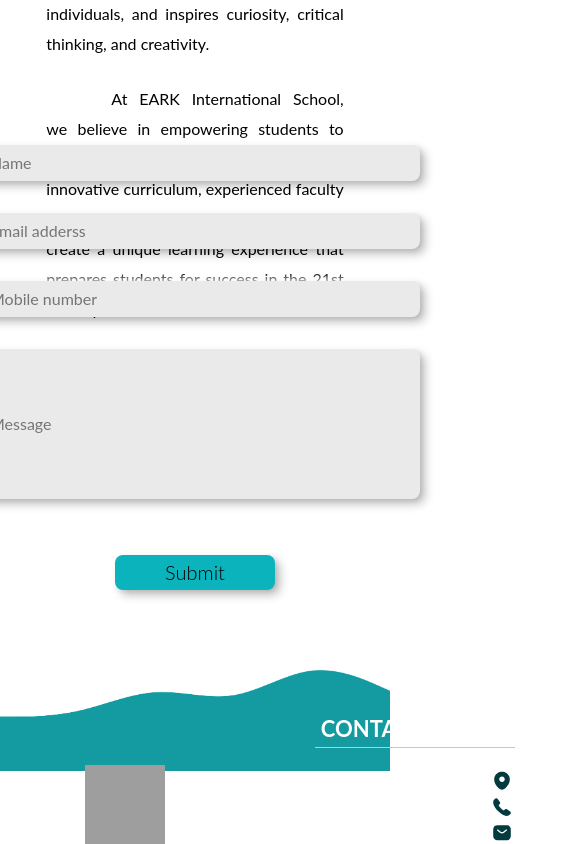
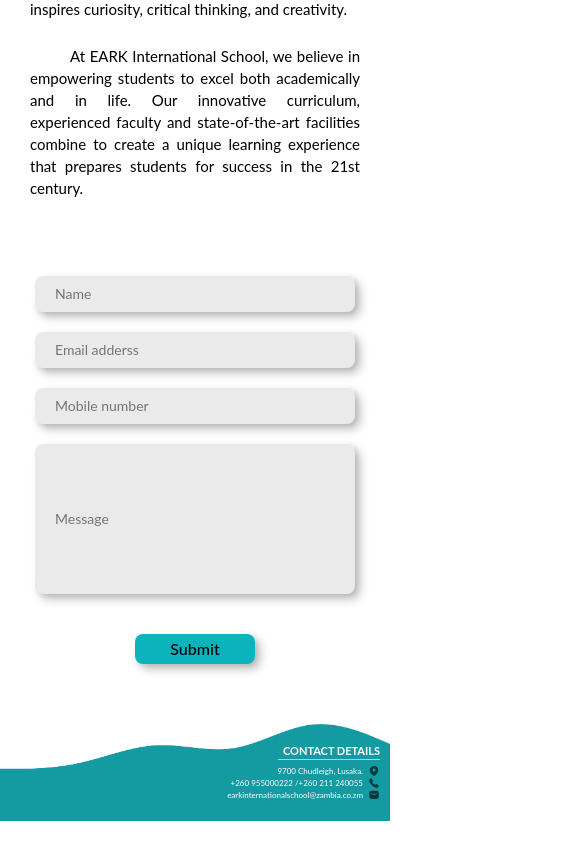
Before and after one commit to Gopi7104/EARK-website, a React (Create React App) app in the folder website/frontend/: page / in a window 390 px wide. Shown: the part 1156-2000 px from the top of the page, 585 px wide, since content can reach past the window. After the commit the page ends 1977 px from the top, so only its background shows below. Built offline with nearby package versions, Linux system fonts and the light colour scheme; grey boxes are pictures that could not be loaded; a web font is replaced by a local one.

Commit message:
home and footer changes

```diff
--- a/website/frontend/src/components/Footer/Footer.css
+++ b/website/frontend/src/components/Footer/Footer.css
@@ -5,12 +5,12 @@
 }
   .footer {
     background-image: url('../../assets/footer.webp');
-    background-size: contain;
     background-repeat: no-repeat;
-    height: 54.5vh;
-    /* width: max-content; */
-    margin-bottom: 0px;
-    padding-bottom: 0px;
+    background-size: 100% 100%;
+    margin: 0px;
+    padding: 0px;
+    width: 100%;
+    height: 100%;
   }
 
   .footer_container{
@@ -96,9 +96,6 @@
   }
 
   @media(max-width:1030px){
-    .footer{
-      height: 41.2vh;
-    }
     .footer_container{
       padding: 60px 60px 0px 0px ;
     }
@@ -123,9 +120,6 @@
   }
 
   @media(max-width:780px){
-    .footer{
-      height: 31.5vh;
-    }
     .footer_container{
       padding: 45px 50px 0px 50px;
     }
@@ -155,10 +149,7 @@
     }
   }
 
-  @media(max-width:380px){
-    .footer{
-      height: 15vh;
-    }
+  @media(max-width:450px){
     .footer_logo img{
       display: none;
     }
--- a/website/frontend/src/pages/Home/Home.css
+++ b/website/frontend/src/pages/Home/Home.css
@@ -321,7 +321,7 @@
     }
 }
 
-@media(max-width:380px){
+@media(max-width:440px){
     *{
         margin: 0px;
         padding:0px;
```
